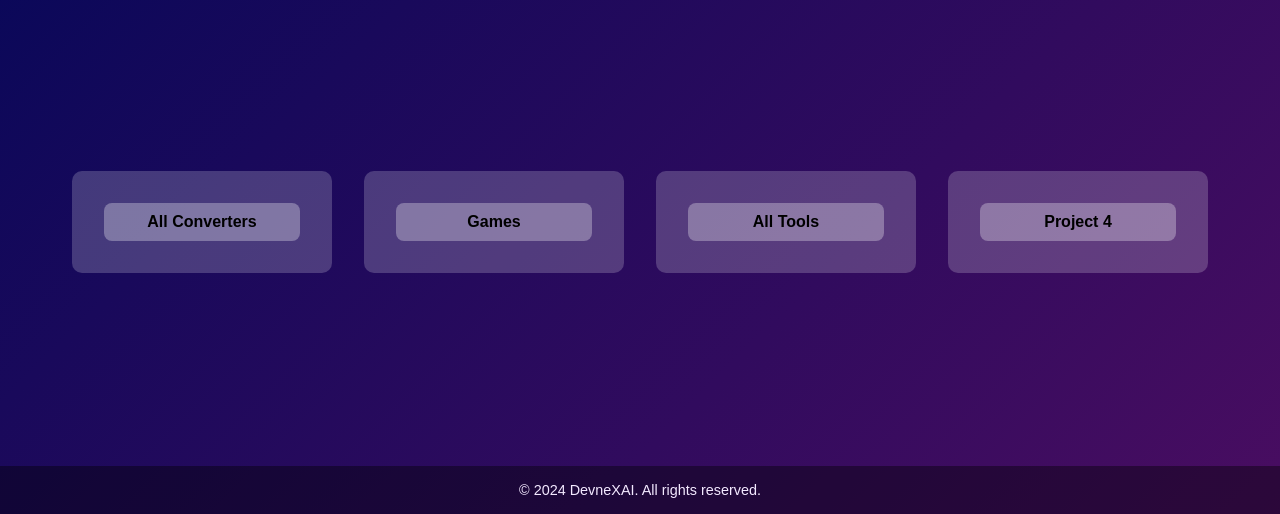
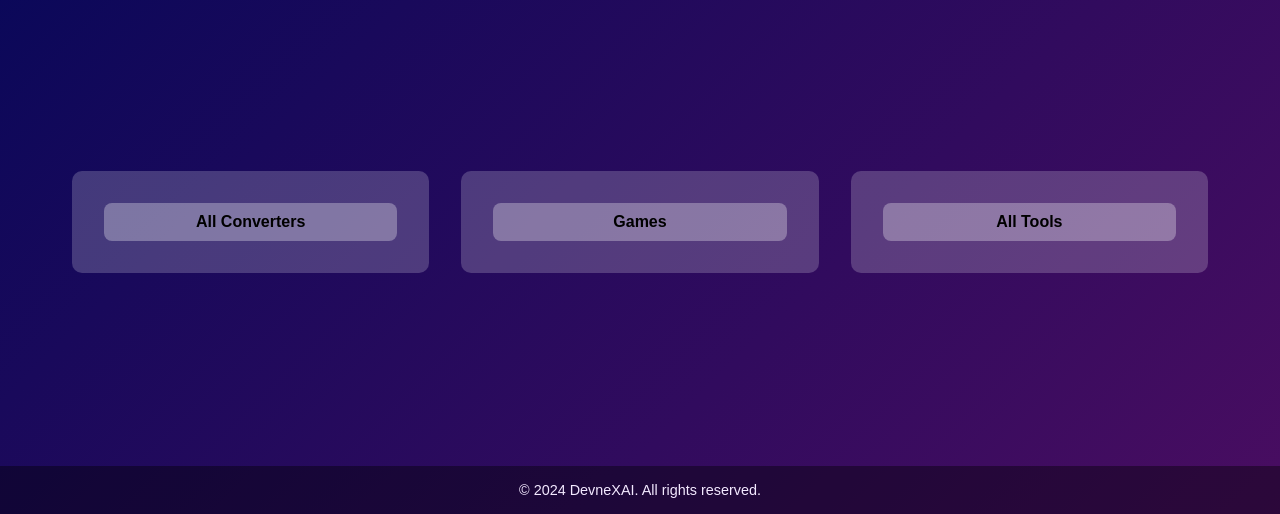
Before and after one commit to DavePujan/DevneXAI, a plain HTML site: page index.html in a window 1280 px wide. Shown: the part 286-800 px from the top of the page. Drawn offline with Linux system fonts and the light colour scheme.

Commit message:
Update index.html

```diff
--- a/index.html
+++ b/index.html
@@ -178,7 +178,7 @@
     <div class="grid-item"><a href="Converter Section\index.html">All Converters</a></div>
     <div class="grid-item"><a href="Games Section\index.html">Games</a></div>
     <div class="grid-item"><a href="Tools section\index.html">All Tools</a></div>
-    <div class="grid-item"><a href="#">Project 4</a></div>
+<!--     <div class="grid-item"><a href="#">Project 4</a></div> -->
   </div>
 
   <!-- Footer Section -->
```
